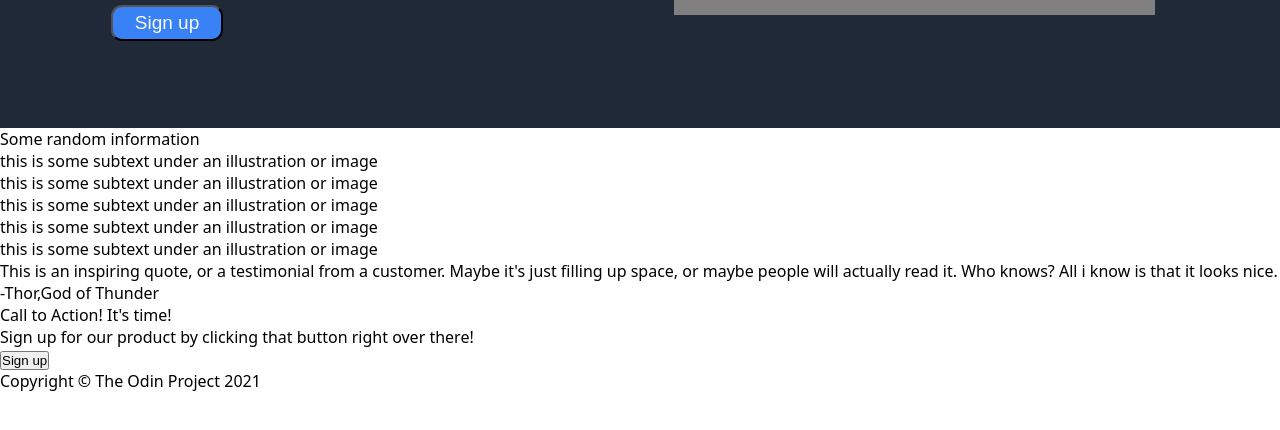
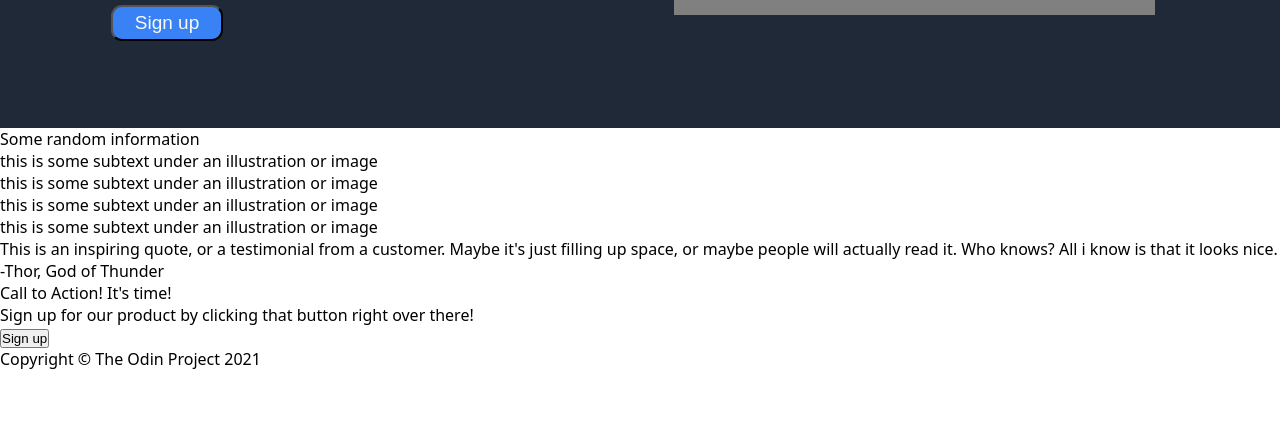
Before and after one commit to EkanshTyagi7/css-projects, a plain HTML site: page index.html in a window 1280 px wide. Shown: the part 366-796 px from the top of the page. Drawn offline with Linux system fonts and the light colour scheme.

Commit message:
Changed classes names

```diff
--- a/index.html
+++ b/index.html
@@ -33,31 +33,31 @@
             </div>
         </div>
     </div>
-    <div>
+    <div id="midd">
         <div class="mid1">
             Some random information
         </div>
         <div>
             <div class="mid2">
                 <div id="one"></div>
-                <div id="two"></div>
+                <div id="twoo"></div>
                 <div id="three"></div>
                 <div id="four"></div>
-                <div id="five"></div>
+
             </div>
             <div class="mid3">
-                <div id="1">this is some subtext under an illustration or image</div>
-                <div id="2">this is some subtext under an illustration or image</div>
-                <div id="3">this is some subtext under an illustration or image</div>
-                <div id="4">this is some subtext under an illustration or image</div>
-                <div id="5">this is some subtext under an illustration or image</div>
+                <div id="aa">this is some subtext under an illustration or image</div>
+                <div id="bb">this is some subtext under an illustration or image</div>
+                <div id="cc">this is some subtext under an illustration or image</div>
+                <div id="dd">this is some subtext under an illustration or image</div>
             </div>
         </div>
     </div>
-    <div>
+    <div id="quo">
         <div class="q1">This is an inspiring quote, or a testimonial from a customer. Maybe it's just filling up space, or maybe people will actually read it. Who knows? All i know is that it looks nice.</div>
-        <div class="q2">-Thor,God of Thunder</div>
+        <div class="q2">-Thor, God of Thunder</div>
     </div>
+    <div id="low">
         <div>
             <div>
                 <div class="l1">Call to Action! It's time!</div>
@@ -66,6 +66,9 @@
             <div class="l3">
                 <button>Sign up</button>
             </div>
+
+        </div>
+
     </div>
     <div class="end">
         Copyright &copy The Odin Project 2021
```
Lines whose indentation alone changed are shown as unchanged.
